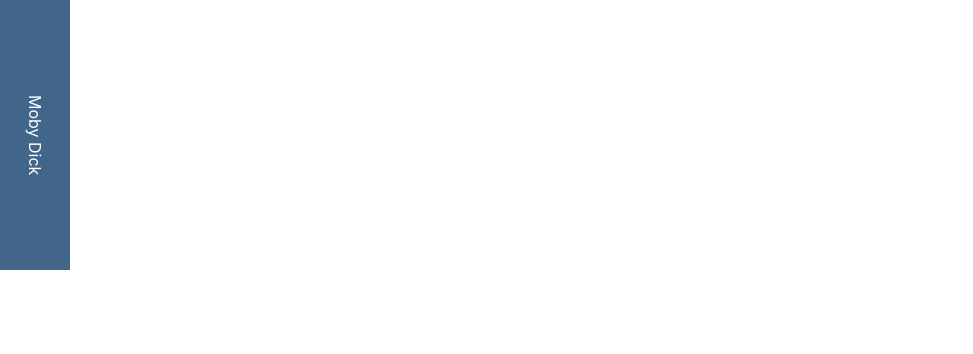
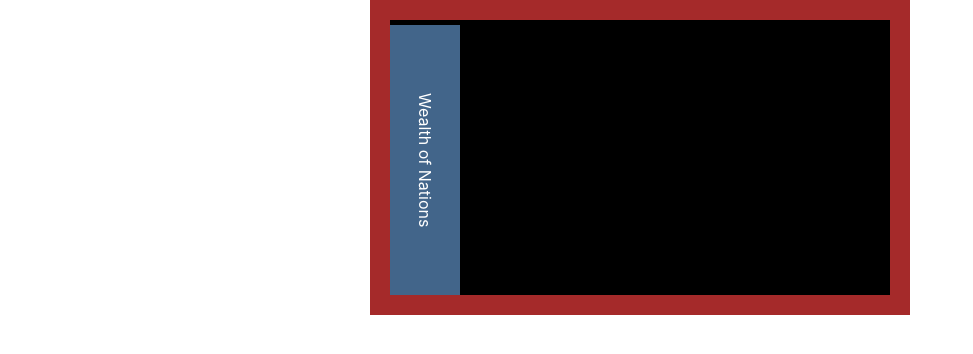
Before and after one commit to nwestallen/digital-bookshelf-fe, a React (Create React App) app: page /library in a window 1280 px wide. Shown: the top 354 px of the page, without its empty margins (0-973 px from the left). Built offline with nearby package versions, Linux system fonts and the light colour scheme.

Commit message:
adds shelf component

```diff
--- a/src/components/Library.js
+++ b/src/components/Library.js
@@ -1,10 +1,10 @@
 import React from 'react';
-import Book from './Book';
+import Shelf from './Shelf';
 
 const Library = props => {
   return (
     <div>
-      <Book title='Moby Dick'/>
+      <Shelf />
     </div>
   )
 };
--- /dev/null
+++ b/src/components/Shelf.js
@@ -0,0 +1,23 @@
+import React from 'react';
+import styled from 'styled-components';
+import Book from './Book';
+
+const ShelfDiv = styled.div`
+  display: flex;
+  width: 500px;
+  height: 275px;
+  border: 20px solid brown;
+  margin: auto;
+  background-color: black;
+  align-items: flex-end;
+`
+
+const Shelf = props =>  {
+  return (
+    <ShelfDiv>
+      <Book title='Wealth of Nations' />
+    </ShelfDiv>
+  )
+};
+
+export default Shelf;
```
